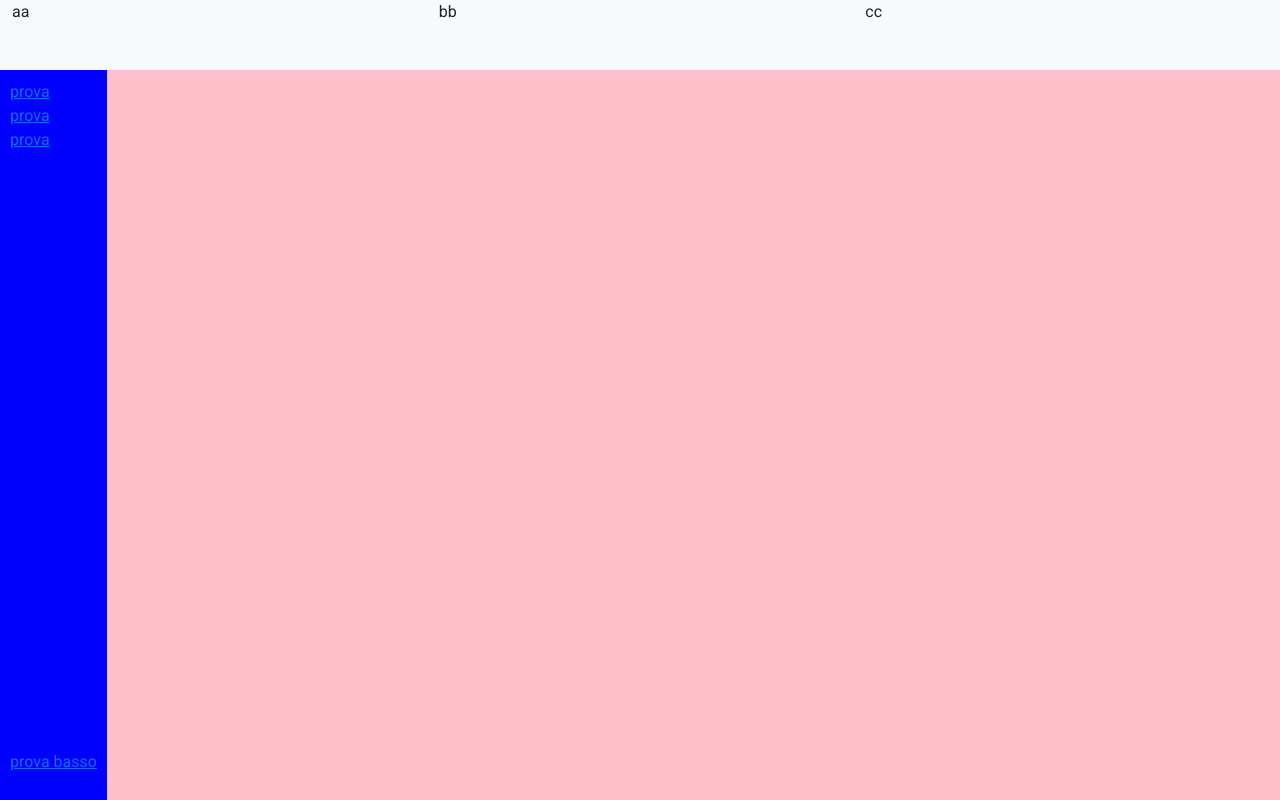
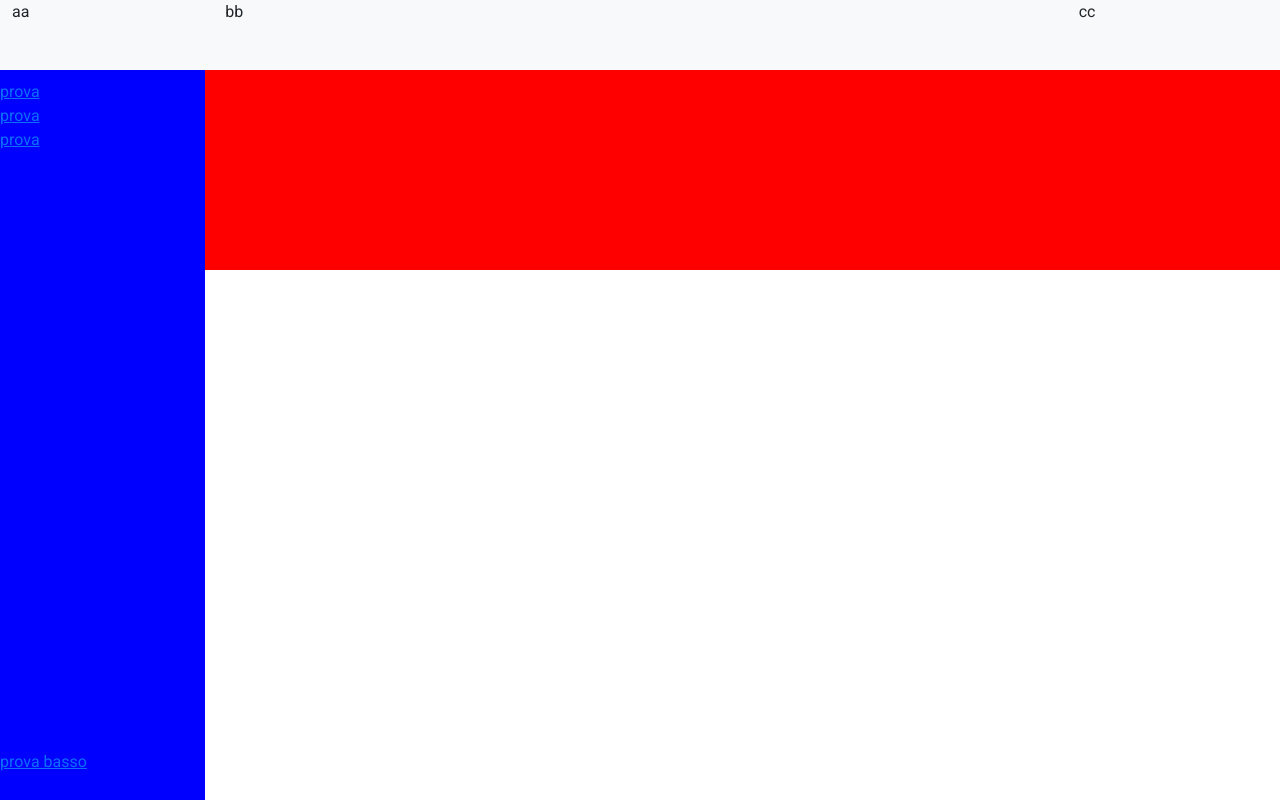
Before and after one commit to daniloeberli/html-css-bootstrap-dashboard, a plain HTML site: page index.html in a window 1280 px wide. Drawn offline with nearby package versions, Linux system fonts and the light colour scheme.

Commit message:
fix struttura-- bootstrap row col

```diff
--- a/css/style.css
+++ b/css/style.css
@@ -10,7 +10,6 @@ header{
 
 main{
     height: calc(100% - 4.375rem);
-    background-color: pink;
 }
 
 aside{
@@ -18,3 +17,8 @@ aside{
     padding: 10px;
     background-color: blue;
 }
+
+#main-top{
+    height: 200px;
+    background-color: red;
+}
--- a/index.html
+++ b/index.html
@@ -14,13 +14,13 @@
 <body>
     <header class="container-fluid">
         <div class="row">
-            <div class="col-4">aa</div>
-            <div class="col-4">bb</div>
-            <div class="col-4">cc</div>
+            <div class="col-2">aa</div>
+            <div class="col-8">bb</div>
+            <div class="col-2">cc</div>
         </div>
     </header>
-    <main class="d-flex">
-        <aside>
+    <main class="row">
+        <aside class="col-2">
             <nav class="d-flex flex-column justify-content-between h-100">
                 <ul class="list-unstyled">
                     <li><a href="#">prova</a></li>
@@ -32,9 +32,13 @@
                 </ul>
             </nav>
         </aside>
-        <div id="main-box">
-            <div id="main-top"></div>
-            <div id="main-bottom"></div>
+        <div id="main-box" class="col p-0">
+            <div id="main-top">
+                <div class="container-fluid"></div>
+            </div>
+            <div id="main-bottom">
+                <div class="container-fluid"></div>
+            </div>
         </div>
     </main>
     <script src="https://cdn.jsdelivr.net/npm/bootstrap@5.3.0-alpha1/dist/js/bootstrap.bundle.min.js" integrity="sha384-w76AqPfDkMBDXo30jS1Sgez6pr3x5MlQ1ZAGC+nuZB+EYdgRZgiwxhTBTkF7CXvN" crossorigin="anonymous"></script>
```
